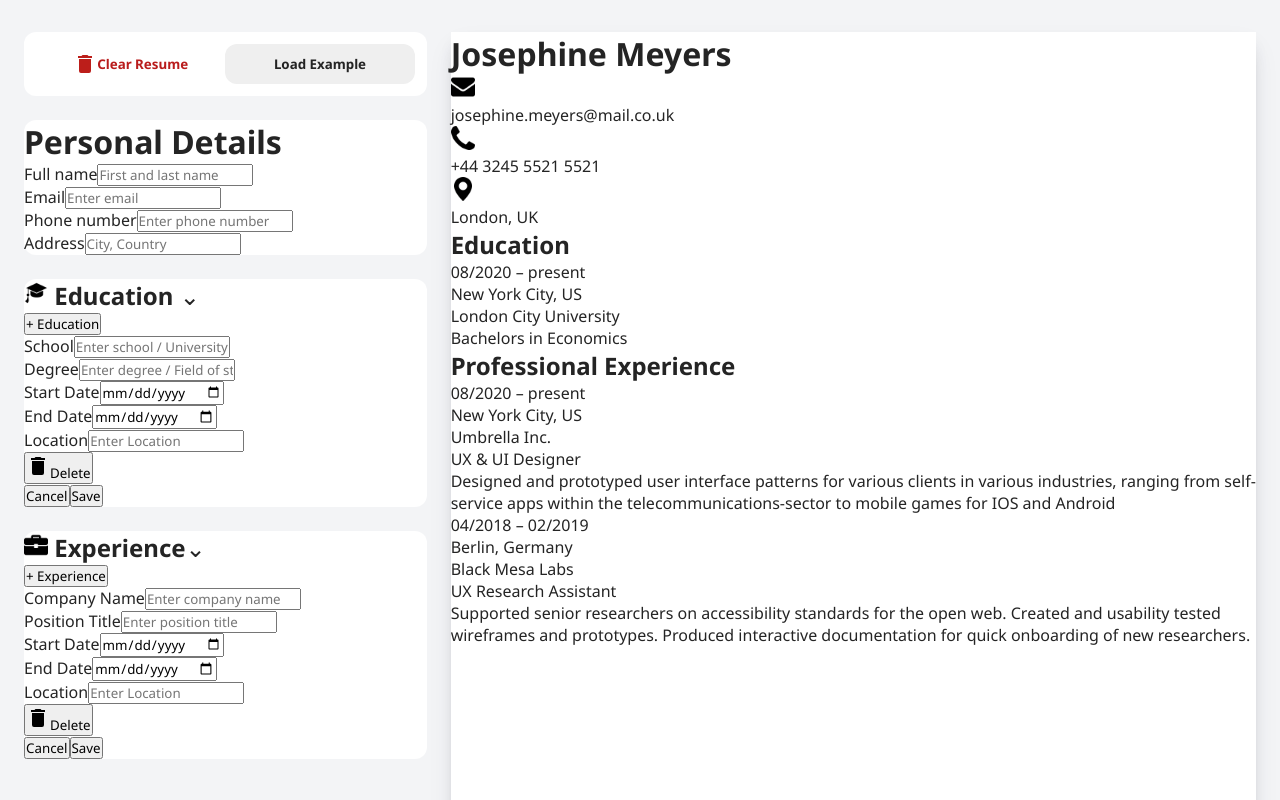
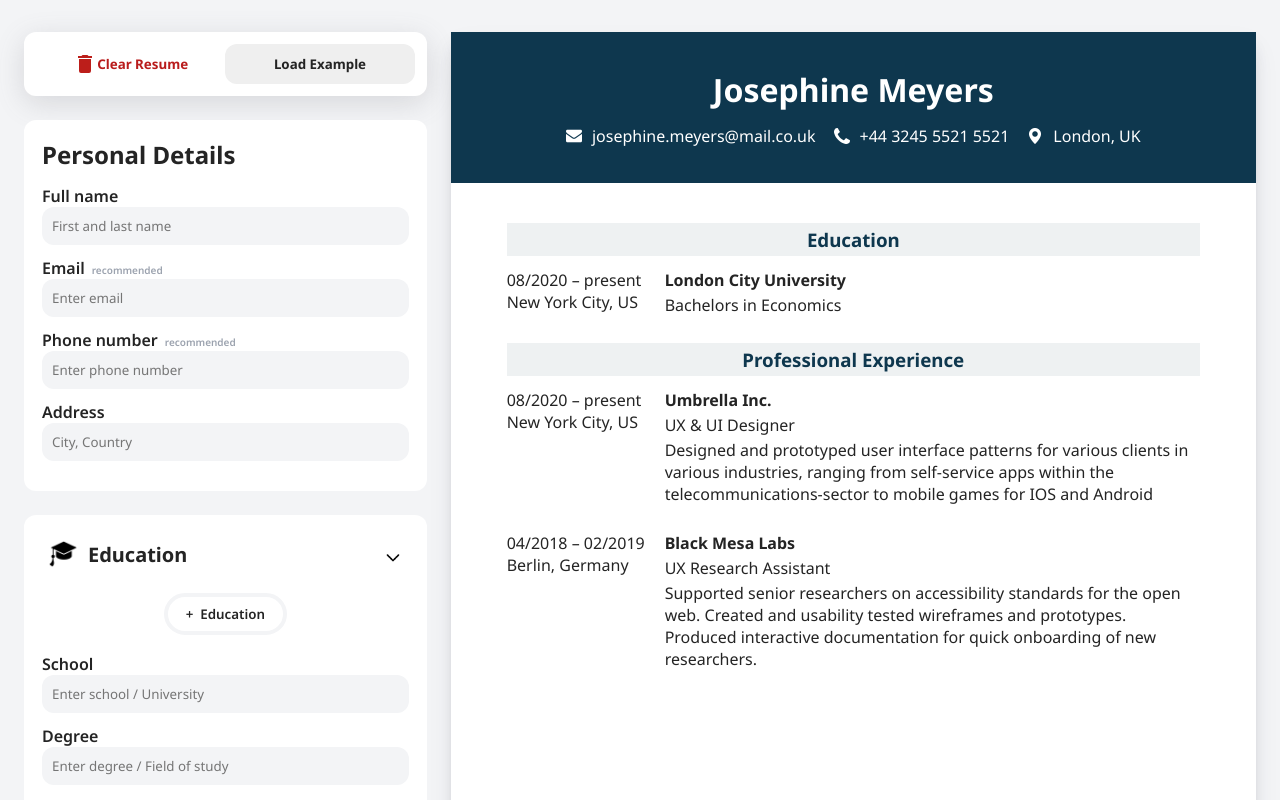
Before and after one commit to Odi000/CV-Application, a React (Vite) app: page / in a window 1280 px wide. Shown: the top 800 px of the page. Built offline with nearby package versions, Linux system fonts and the light colour scheme.

Commit message:
CSS almost done

```diff
--- a/src/components/edit/Education.jsx
+++ b/src/components/edit/Education.jsx
@@ -1,12 +1,19 @@
 import { Input } from "./PersonalDetails";
 import studentCap from "../../assets/graduation.png";
 import bin from "../../assets/delete.svg";
+import chevron from "../../assets/chevron.png"
 
 
 function Education() {
     return (
         <div className="education">
-            <h2><img src={studentCap} /> Education <span>⌄</span></h2>
+            <h2>
+                <div>
+                <img src={studentCap} />
+                <span>Education</span>
+                </div>
+                <img src={chevron}/>
+                </h2>
             <AddEducationBtn></AddEducationBtn>
             <AddEducationForm></AddEducationForm>
         </div>
@@ -14,7 +21,7 @@ function Education() {
 }
 
 function AddEducationBtn() {
-    return <button>+ Education</button>
+    return <button>+&nbsp;&nbsp;Education</button>
 }
 
 function AddEducationForm() {
@@ -53,11 +60,11 @@ function AddEducationForm() {
                 placeHolder={"Enter Location"}
             ></Input>
 
-            <div>
+            <div className="buttons">
                 <button className="delete"><img src={bin} />Delete</button>
                 <div>
                     <button>Cancel</button>
-                    <button>Save</button>
+                    <button className="save">Save</button>
                 </div>
             </div>
         </form>
--- a/src/components/edit/PersonalDetails.jsx
+++ b/src/components/edit/PersonalDetails.jsx
@@ -13,12 +13,14 @@ function PersonalDetails() {
                 type={"email"}
                 title={"Email"}
                 placeHolder={"Enter email"}
+                recommended={true}
             ></Input>
             <Input
                 id={"phone-number"}
                 type={"tel"}
                 title={"Phone number"}
                 placeHolder={"Enter phone number"}
+                recommended={true}
             ></Input>
             <Input
                 id={"address"}
--- a/src/components/edit/experience.jsx
+++ b/src/components/edit/experience.jsx
@@ -1,12 +1,19 @@
+import { Input } from "./PersonalDetails";
 import briefcase from "../../assets/briefcase.png";
 import bin from "../../assets/delete.svg";
-import { Input } from "./PersonalDetails";
+import chevron from "../../assets/chevron.png"
 
 export default function Experience() {
     return (
         <div className="experience">
-            <h2><img src={briefcase} /> Experience<span>⌄</span></h2>
-            <button>+ Experience</button>
+            <h2>
+                <div>
+                <img src={briefcase} />
+                <span>Experience</span>
+                </div>
+                <img src={chevron} />
+            </h2>
+            <button>+&nbsp;&nbsp;Experience</button>
             <ExperienceFrom></ExperienceFrom>
         </div>
     )
@@ -47,11 +54,11 @@ function ExperienceFrom() {
                 title={"Location"}
                 placeHolder={"Enter Location"}
             ></Input>
-            <div>
+            <div className="buttons">
                 <button className="delete"><img src={bin} />Delete</button>
                 <div>
                     <button>Cancel</button>
-                    <button>Save</button>
+                    <button className="save">Save</button>
                 </div>
             </div>
         </form>
--- a/src/components/preview/Education-Preview.jsx
+++ b/src/components/preview/Education-Preview.jsx
@@ -3,7 +3,7 @@
 export default function EducationSection({ educations }) {
     return (
         <section>
-            <h1>Education</h1>
+            <h3>Education</h3>
             {educations.map(education => (
                 <EducationInfo
                     key={education.key}
@@ -25,7 +25,7 @@ function EducationInfo({ startEndDate, location, school, degree }) {
                 <p>{location}</p>
             </div>
             <div>
-                <p>{school}</p>
+                <p className="school">{school}</p>
                 <p>{degree}</p>
             </div>
         </div>
--- a/src/components/preview/Professional-Experinece.jsx
+++ b/src/components/preview/Professional-Experinece.jsx
@@ -1,7 +1,7 @@
 export default function ExperienceSection({ experiences }) {
     return (
         <section>
-            <h1>Professional Experience</h1>
+            <h3>Professional Experience</h3>
             {experiences.map(experience => (
                 <ProExperience
                     key={experience.key}
@@ -24,7 +24,7 @@ function ProExperience({ startEndDate, location, company, position, description
                 <p>{location}</p>
             </div>
             <div>
-                <p>{company}</p>
+                <p className="company">{company}</p>
                 <p>{position}</p>
                 <p>{description}</p>
             </div>
--- a/src/styles/App.css
+++ b/src/styles/App.css
@@ -7,17 +7,37 @@
     gap: 24px;
 }
 
+form {
+    font-weight: 600;
+}
+
+img {
+    width: 24px;
+}
+
+input {
+    width: 100%;
+    background-color: var(--main-bg-color);
+    color-scheme: light;
+    padding: 10px;
+    border: none;
+    border-radius: 12px;
+}
+
+button {
+    cursor: pointer;
+}
+
 .edit {
     min-width: 240px;
     gap: 24px;
 }
 
-.edit > *:not(:last-child) {
+.edit>*:not(:last-child) {
     margin-bottom: 24px;
 }
 
-.edit>div,
-.edit>form {
+.edit>* {
     background-color: white;
     border-radius: 12px;
 }
@@ -26,6 +46,7 @@
     display: grid;
     grid-template-columns: repeat(auto-fit, minmax(140px, 1fr));
     padding: 12px;
+    box-shadow: 0 7px 29px 0 hsla(240, 5%, 41%, .2)
 }
 
 .clear-n-load button {
@@ -55,14 +76,212 @@
     filter: invert(15%) sepia(90%) saturate(3869%) hue-rotate(353deg) brightness(83%) contrast(91%);
 }
 
+.personal-details {
+    padding: 18px;
+    font-size: 16px;
+}
+
+.personal-details h1 {
+    font-size: 24px;
+    margin-bottom: 14px;
+}
+
+.input-group {
+    margin-bottom: 12px;
+}
+
+.input-group>* {
+    display: block;
+}
+
+.input-group span:last-child {
+    color: #9ca3af;
+    font-size: 10px;
+    margin-left: 7px;
+}
+
+.education form,
+.experience form {
+    padding: 18px;
+}
+
+.education button,
+.experience button {
+    background-color: white;
+    transition: scale 80ms;
+}
+
+.education button:active,
+.experience button:active {
+    scale: 0.94;
+
+}
+
+.education>button,
+.experience>button {
+    color: var(--main-color);
+    display: block;
+    margin: 0 auto;
+    padding: 8px 18px;
+    font-weight: 600;
+    border: 4px solid var(--main-bg-color);
+    border-radius: 30px;
+}
+
+h2 {
+    font-size: 20px;
+    padding: 24px;
+    display: flex;
+    justify-content: space-between;
+    align-items: center;
+}
+
+h2>div {
+    display: flex;
+    align-items: center;
+    gap: 10px;
+}
+
+h2 div img {
+    width: 30px;
+}
+
+h2 img:last-child {
+    width: 20px;
+    margin-top: 6px;
+    transform: rotate(180deg);
+    transition: transform .25s;
+}
+
+h2 img:last-child:hover {
+    transform: rotate(0deg);
+}
+
+.buttons {
+    display: flex;
+    flex-wrap: wrap;
+    gap: 12px;
+    justify-content: space-between;
+}
+
+.buttons>div {
+    display: flex;
+    gap: 14px;
+}
+
+form button {
+    border: none;
+    border-radius: 4px;
+    outline: 1px solid #9e9e9e;
+    padding: 8px 16px;
+    color: #9e9e9e;
+    font-weight: 600;
+}
+
+button.save {
+    background-color: #187ff5;
+    outline: none;
+    color: white;
+}
+
+button.delete {
+    display: flex;
+    align-items: center;
+    gap: 4px;
+}
+
+button.delete img {
+    margin-left: -4px;
+    width: 20px;
+    filter: invert(63%) sepia(0%) saturate(0%) hue-rotate(143deg) brightness(101%) contrast(86%);
+    ;
+}
+
+.experience h2 div img {
+    width: 22px;
+}
+
+.dates {
+    display: flex;
+    flex-wrap: wrap;
+    column-gap: 16px;
+}
+
+.dates .input-group {
+    min-width: 140px;
+    flex-grow: 1;
+}
+
+/*---Preview---*/
+
 .preview {
     min-height: 1120px;
+    min-width: 480px;
     background-color: white;
     box-shadow:
         0 13px 27px -5px rgba(50, 50, 93, .1),
         0 8px 16px -8px rgba(0, 0, 0, .25);
 }
 
-img {
-    width: 24px;
+header {
+    background-color: #0e374e;
+    color: white;
+    padding: 36px 24px;
+    margin-bottom: 40px;
 }
+
+header img {
+    filter: invert(1);
+}
+
+.preview h1 {
+    text-align: center;
+    margin-bottom: 14px;
+}
+
+.contacts {
+    display: flex;
+    flex-wrap: wrap;
+    text-wrap: nowrap;
+    justify-content: center;
+    gap: 18px;
+}
+
+.contacts div {
+    display: flex;
+    justify-content: center;
+    align-items: center;
+    gap: 10px;
+}
+
+.contacts img {
+    width: 16px;
+}
+
+section {
+    padding: 0 56px;
+}
+
+h3 {
+    color: #0e374e;
+    background-color: #0e374e12;
+    text-align: center;
+    padding: 4px 0;
+    margin-bottom: 13px;
+}
+
+section>div {
+    display: grid;
+    grid-template-columns: minmax(134px, 140px) 1fr;
+    gap: 18px;
+    margin-bottom: 24px;
+}
+
+section>div>div:last-child>* {
+    margin-bottom: 3px;
+}
+
+.company,
+.school {
+    font-weight: bold;
+}
--- a/src/styles/index.css
+++ b/src/styles/index.css
@@ -11,9 +11,10 @@
 
 :root {
   --main-color: #242424;
+  --main-bg-color: #f3f4f6;
   font-family: system-ui, Helvetica, Arial, sans-serif;
   color-scheme: light dark;
-  background-color: #f3f4f6;
+  background-color: var(--main-bg-color);
   color: var(--main-color);
   font-synthesis: none;
   text-rendering: optimizeLegibility;
```
Also changed, not shown: src/assets/chevron.png (added).
